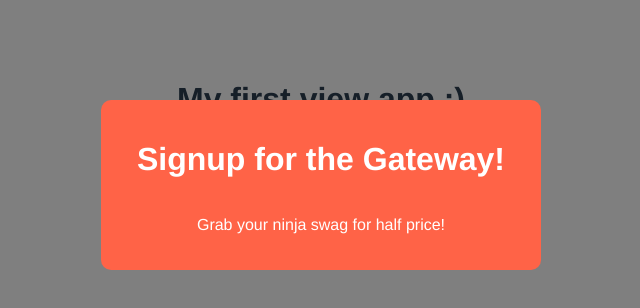
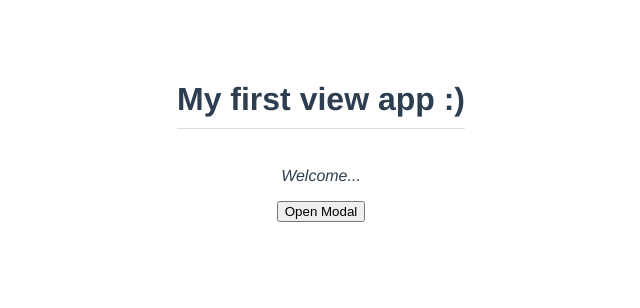
Before and after one commit to yoko-vicky/vue-lesson, a Vue app in the folder modal-project/: page / in a window 1280 px wide. Shown: the top 308 px of the page, without its empty margins (319-959 px from the left). Built offline with nearby package versions, Linux system fonts and the light colour scheme.

Commit message:
Add custom Event closeToggle in App.vue and emit it in child componenet, Modal.vue - Add custom Event closeToggle that runs toggleModal in parent component - Pass it to child component, Modal.vue and emit(fire) it in the function closeModal that is fired when clicking backdrop

```diff
--- a/modal-project/src/App.vue
+++ b/modal-project/src/App.vue
@@ -1,8 +1,13 @@
 <template>
   <h1>{{ title }}</h1>
+  <p>Welcome...</p>
   <!-- <input type="text" ref="booo"> -->
   <!-- <button @click="handleClick">Click Me</button> -->
-  <Modal :header="header" :text="text" :booksList="bookList" theme="sale" />
+  <div v-if="showModal">
+    <!-- @closeToggle => customEvent -->
+    <Modal :header="header" :text="text" :booksList="bookList" theme="sale" @closeToggle="toggleModal" />
+  </div>
+  <button @click="toggleModal">Open Modal</button>
 </template>
 
 <script>
@@ -16,7 +21,8 @@
       title: 'My first view app :)',
       header: 'Signup for the Gateway!',
       text: 'Grab your ninja swag for half price!',
-      bookList: ['Archemist', 'Wonderland']
+      // bookList: ['Archemist', 'Wonderland']
+      showModal: false
     }
   },
   methods: {
@@ -25,6 +31,9 @@
       console.log(this.$refs.booo.classList)
       this.$refs.booo.classList.add('active')
       this.$refs.booo.focus()
+    },
+    toggleModal(){
+      this.showModal = !this.showModal
     }
   }
 }
--- a/modal-project/src/components/Modal.vue
+++ b/modal-project/src/components/Modal.vue
@@ -1,5 +1,5 @@
 <template>
-  <div class="backdrop">
+  <div class="backdrop" @click="closeModal">
     <div class="modal" :class="{ sale: theme === 'sale'}">
       <h1>{{ header }}</h1>
       <p>{{ text }}</p>
@@ -10,6 +10,13 @@
 <script>
 export default {
   props: ['header', 'text', 'theme'],
+  methods: {
+    closeModal(){
+      // Emit(Fire) custom Event, '@closeToggle' that is passed from parent componenet as a prop is fired
+      // when backdrop is clicked
+      this.$emit('closeToggle')
+    }
+  }
 }
 </script>
 
```
